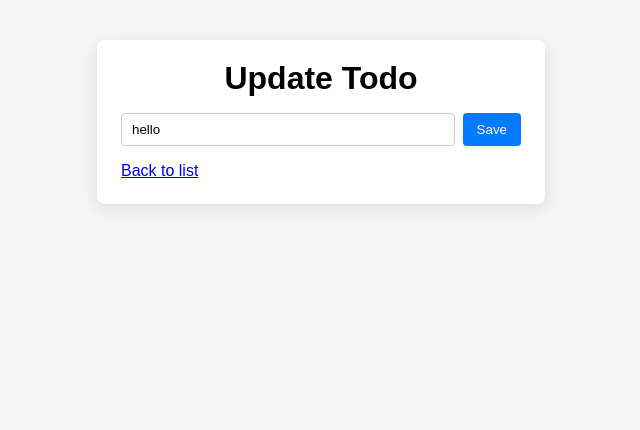
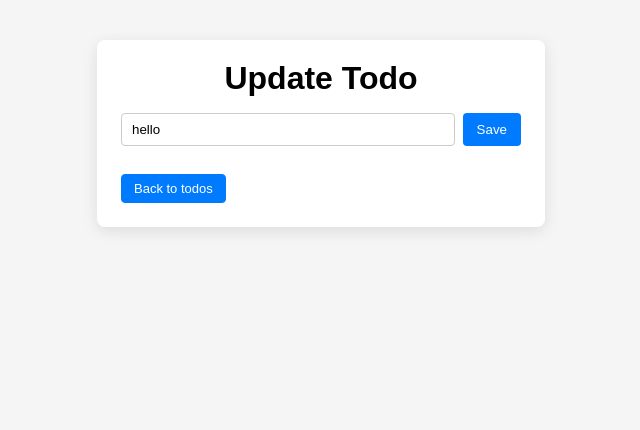
Before and after one commit to soumyamurali/Todo-django, a Django app: page /todo/update/1/ in a window 1280 px wide. Shown: the top 430 px of the page, without its empty margins (319-959 px from the left). Run offline with Django 5.2, Linux system fonts and the light colour scheme; data comes from the database, SQL or seed files in the repository.

Commit message:
Updated todo code

```diff
--- a/static/css/todo.css
+++ b/static/css/todo.css
@@ -117,3 +117,14 @@ h1 {
     color: #000;
     text-decoration: none;
 }
+.btn-back {
+    display: inline-block;
+    margin-top: 12px;
+    padding: 6px 12px;
+    border-radius: 4px;
+    border: 1px solid #007bff;
+    background: #007bff;
+    color: #ffffff;
+    text-decoration: none;
+    font-size: 13px;
+}
--- a/template/todo_update.html
+++ b/template/todo_update.html
@@ -17,7 +17,7 @@
             <button type="submit">Save</button>
         </form>
 
-        <a href="{% url 'todo_list' %}">Back to list</a>
+         <a href="{% url 'todo_list' %}" class="btn-back">Back to todos</a>
     </div>
 </div>
 </body>
```
